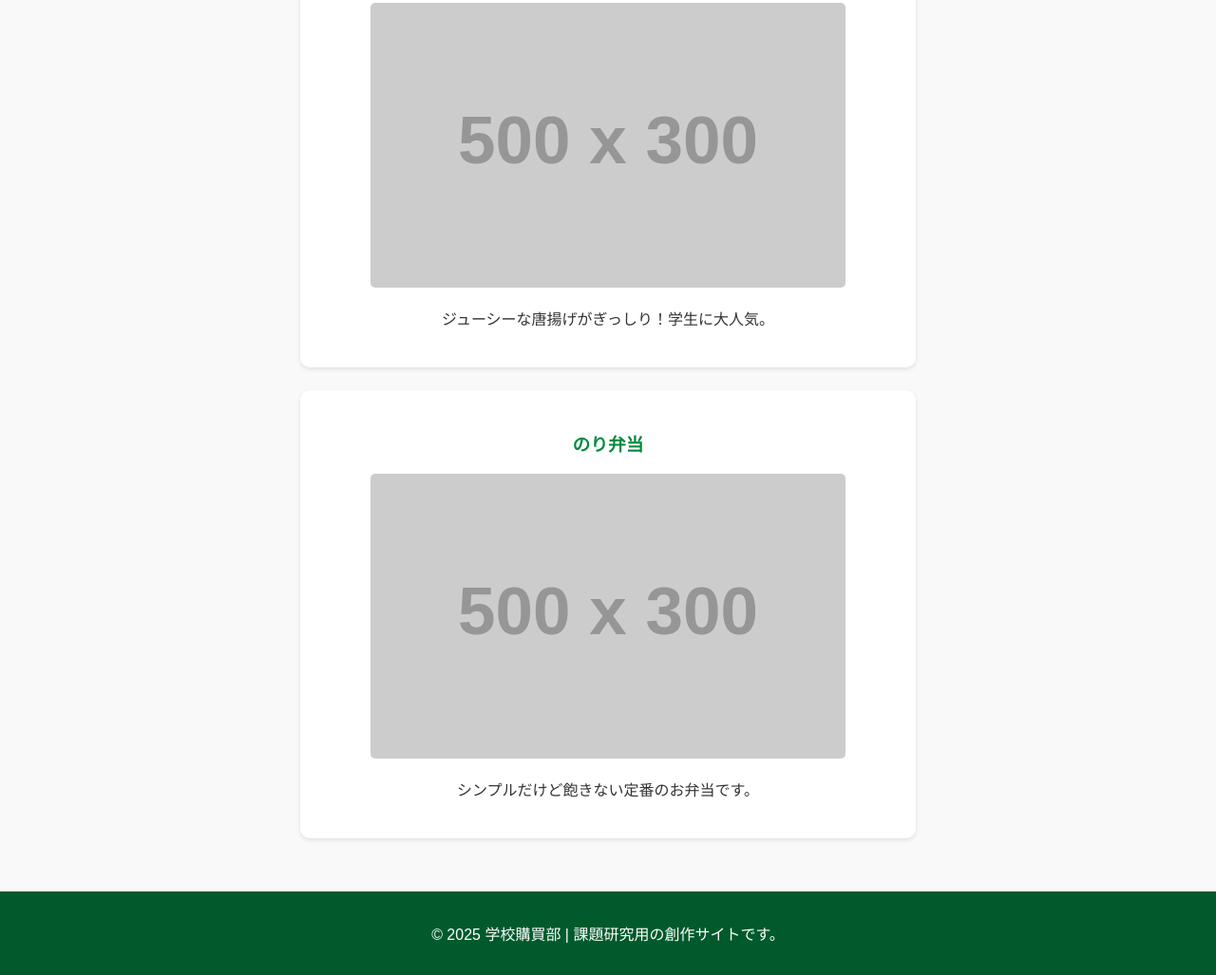
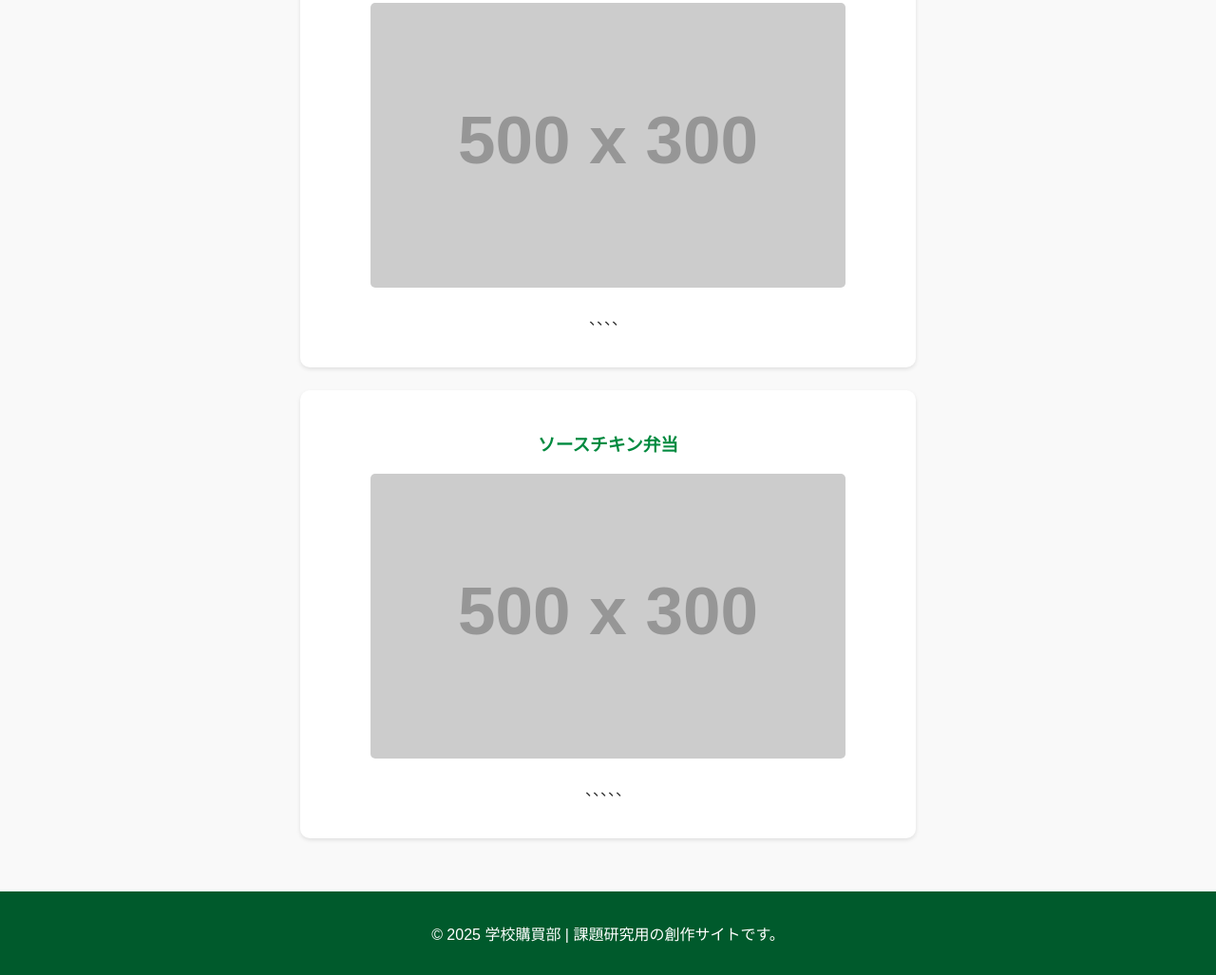
Before and after one commit to mai-dayoooo/BeeMart, a plain HTML site: page bento.html in a window 1280 px wide. Shown: the part 910-1937 px from the top of the page at 95% size. Drawn offline with Linux system fonts and the light colour scheme; placeholder pictures from the web are drawn by us.

Commit message:
bento.html

```diff
--- a/bento.html
+++ b/bento.html
@@ -91,7 +91,7 @@
   </nav>
 
   <main>
-    <h2>今日のお弁当</h2>
+    <h2>お弁当一覧</h2>
 
     <div class="bento">
       <h3>日替わり弁当</h3>
@@ -102,13 +102,13 @@
     <div class="bento">
       <h3>からあげ弁当</h3>
       <img src="https://placehold.co/500x300?text=%E3%81%8B%E3%82%89%E3%81%82%E3%81%92%E5%BC%81%E5%BD%93" alt="からあげ弁当">
-      <p>ジューシーな唐揚げがぎっしり！学生に大人気。</p>
+      <p>、、、、</p>
     </div>
 
     <div class="bento">
-      <h3>のり弁当</h3>
+      <h3>ソースチキン弁当</h3>
       <img src="https://placehold.co/500x300?text=%E3%81%AE%E3%82%8A%E5%BC%81%E5%BD%93" alt="のり弁当">
-      <p>シンプルだけど飽きない定番のお弁当です。</p>
+      <p>、、、、、</p>
     </div>
   </main>
 
```
